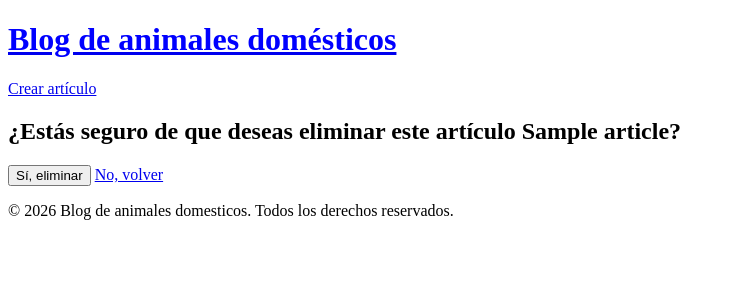
After one commit to osm3rr/blog-clone-abr2026, a Django app: page /articulos/1/eliminar/ in a window 1280 px wide. The commit adds this page. Shown: the top 300 px of the page, without its empty margins (0-735 px from the left). Run offline with Django 5.2, Linux system fonts and the light colour scheme; tables that the repository leaves empty hold one stand-in row (values such as "Sample post").

Commit message:
delete is done

```diff
--- a/blog/urls.py
+++ b/blog/urls.py
@@ -3,6 +3,7 @@ from .views import (ArticleListView,
                     ArticleDetailView,
                     ArticleCreateView,
                     ArticleUpdateView,
+                    ArticleDeleteView,
                     )
 
 urlpatterns = [
@@ -10,4 +11,5 @@ urlpatterns = [
     path('articulos/<int:pk>/', ArticleDetailView.as_view(), name='article-detail'),
     path('articulos/crear/', ArticleCreateView.as_view(), name='article-create'),
     path('articulos/<int:pk>/actualizar/', ArticleUpdateView.as_view(), name='article-update'),
+    path('articulos/<int:pk>/eliminar/', ArticleDeleteView.as_view(), name='article-delete'),
 ]
--- a/blog/views.py
+++ b/blog/views.py
@@ -2,9 +2,11 @@ from django.views.generic import (ListView,
                                   DetailView,
                                   CreateView,
                                   UpdateView,
+                                  DeleteView,
                                   )
 
 from .models import Article
+from django.urls import reverse_lazy
 
 
 # Create your views here.
@@ -25,3 +27,8 @@ class ArticleUpdateView(UpdateView):
     model = Article
     template_name = 'article_update.html'
     fields = ['title', 'content']
+
+class ArticleDeleteView(DeleteView):
+    model = Article
+    template_name = 'article_delete.html'
+    success_url = reverse_lazy('home')
--- /dev/null
+++ b/templates/article_delete.html
@@ -0,0 +1,11 @@
+{% extends '_base.html' %}
+
+{% block  content %}
+
+    <h2>¿Estás seguro de que deseas eliminar este artículo {{ article.title }}?</h2>
+    <form method="post">
+        {% csrf_token %}
+        <button type="submit">Sí, eliminar</button>
+        <a href="{% url 'article-detail' article.pk %}">No, volver</a>
+    </form>
+{% endblock content %}
--- a/templates/articles_detail.html
+++ b/templates/articles_detail.html
@@ -8,5 +8,6 @@
         <p><strong>Fecha:</strong> {{ article.created_at }}</p>
     </article>
 
-    <a href="{% url 'article-update' article.pk %}">Editar artículo</a>
+    <a href="{% url 'article-update' article.pk %}">Editar artículo</a> |
+    <a href="{% url 'article-delete' article.pk %}">Eliminar artículo</a>
 {% endblock content %}
```
